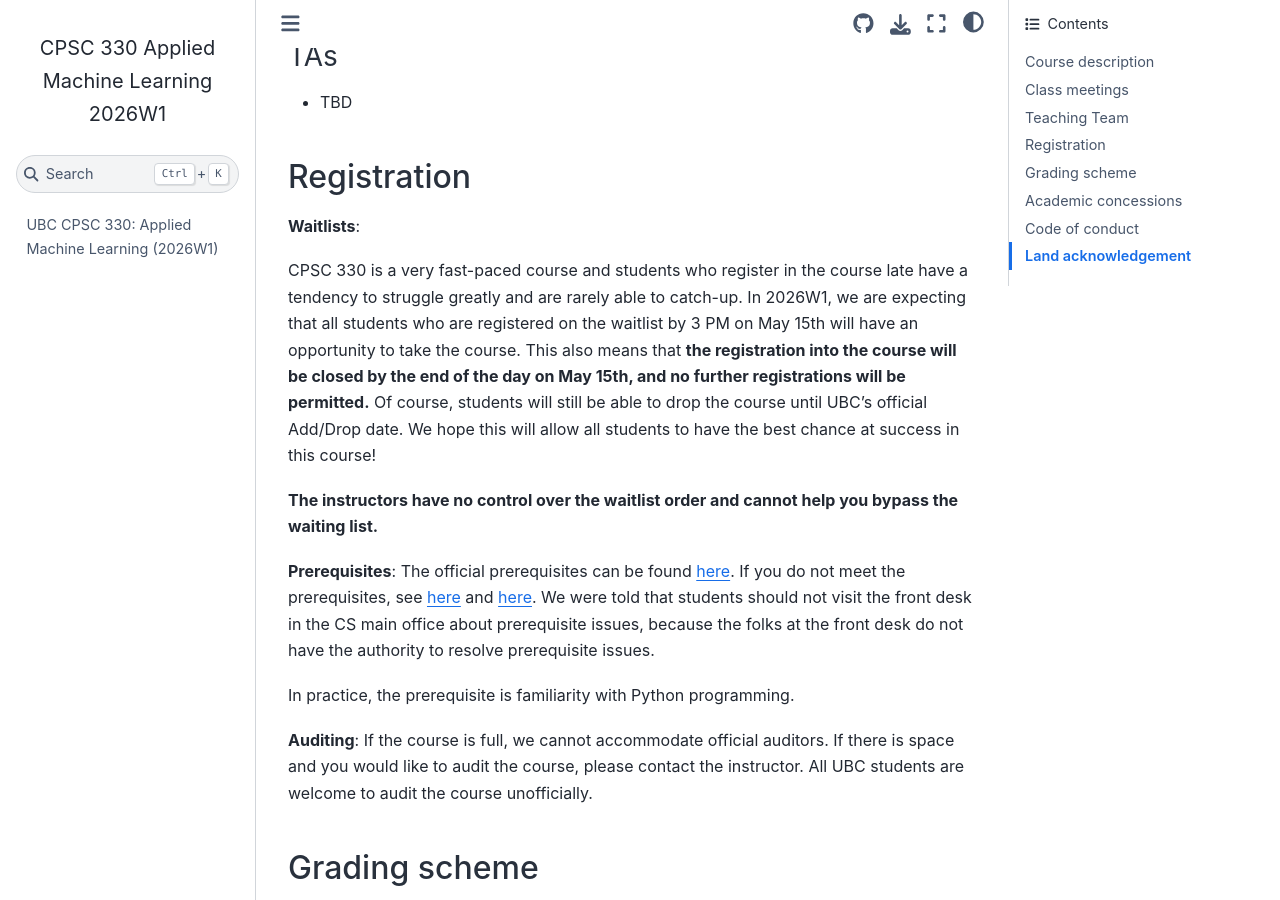
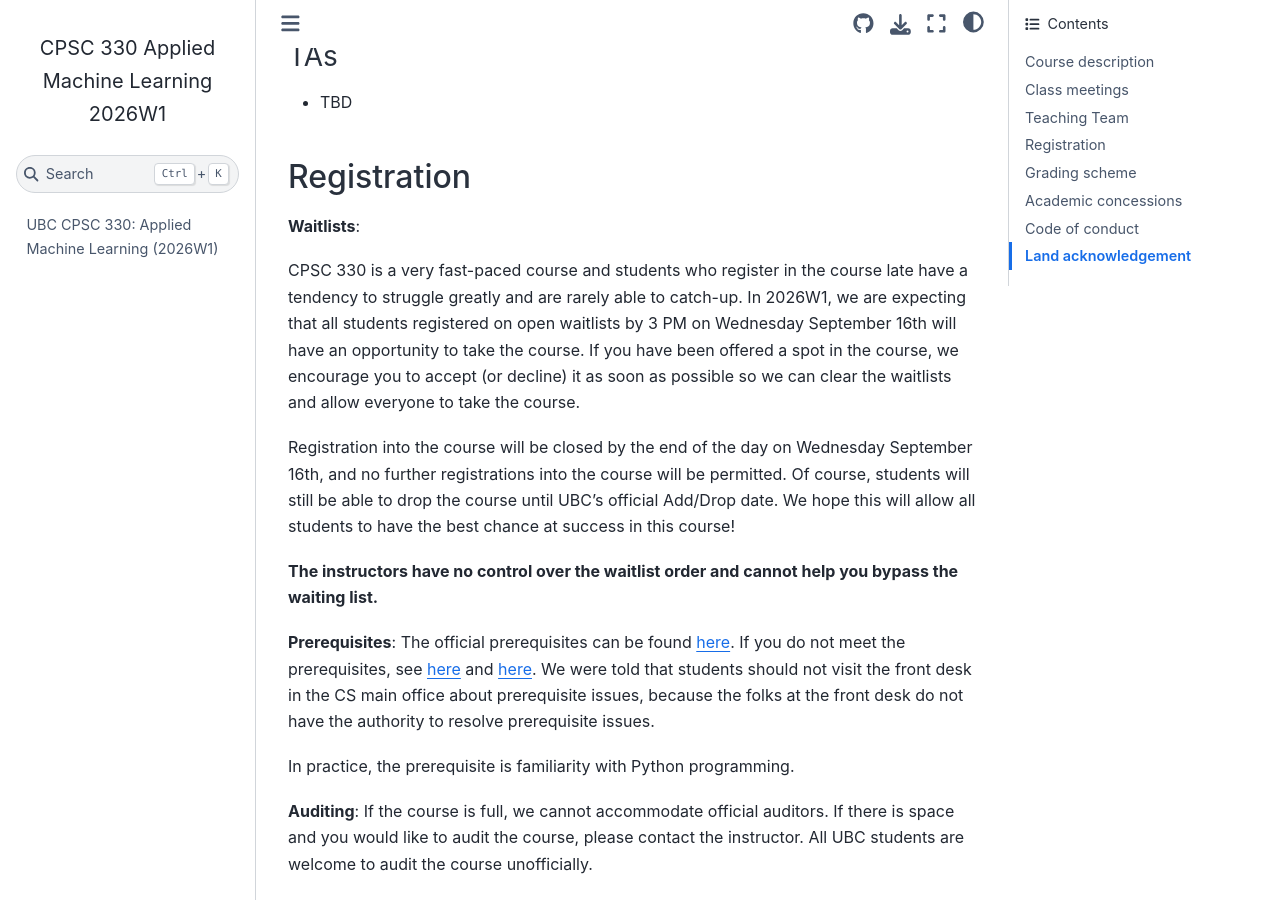
Before and after one commit to UBC-CS/cpsc330-2026W1, a Jupyter Book: the page built from syllabus.md, in a window 1280 px wide and 900 px high, scrolled down 1885 px. Built offline with Jupyter Book 1.0.4 settings and Sphinx 7.4.7 and the Sphinx Book theme 1.1.4, drawn with Linux system fonts in a browser that asks for light colours; pages that are not in the unit, such as notebooks, are missing from menus; comment, search, counter and statistics services are not loaded.

Commit message:
add waitlist policy

```diff
--- a/syllabus.md
+++ b/syllabus.md
@@ -57,7 +57,9 @@ Tutorials for this course will be conducted by TAs, who will guide you through a
 
 **Waitlists**:
 
-CPSC 330 is a very fast-paced course and students who register in the course late have a tendency to struggle greatly and are rarely able to catch-up. In 2026W1, we are expecting that all students who are registered on the waitlist by 3 PM on May 15th will have an opportunity to take the course. This also means that **the registration into the course will be closed by the end of the day on May 15th, and no further registrations will be permitted.** Of course, students will still be able to drop the course until UBC's official Add/Drop date. We hope this will allow all students to have the best chance at success in this course!
+CPSC 330 is a very fast-paced course and students who register in the course late have a tendency to struggle greatly and are rarely able to catch-up. In 2026W1, we are expecting that all students registered on open waitlists by 3 PM on Wednesday September 16th will have an opportunity to take the course. If you have been offered a spot in the course, we encourage you to accept (or decline) it as soon as possible so we can clear the waitlists and allow everyone to take the course.
+
+Registration into the course will be closed by the end of the day on Wednesday September 16th, and no further registrations into the course will be permitted. Of course, students will still be able to drop the course until UBC’s official Add/Drop date. We hope this will allow all students to have the best chance at success in this course!
 
 **The instructors have no control over the waitlist order and cannot help you bypass the waiting list.**
 
```
